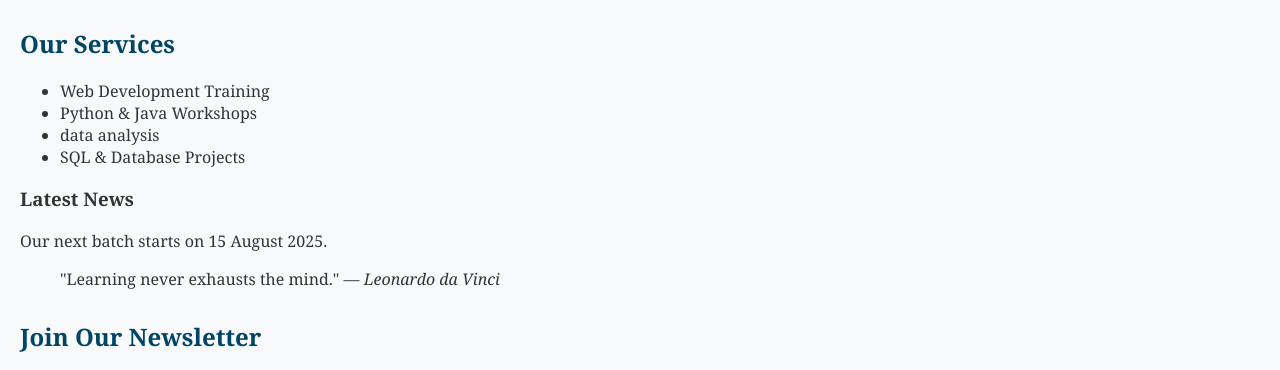
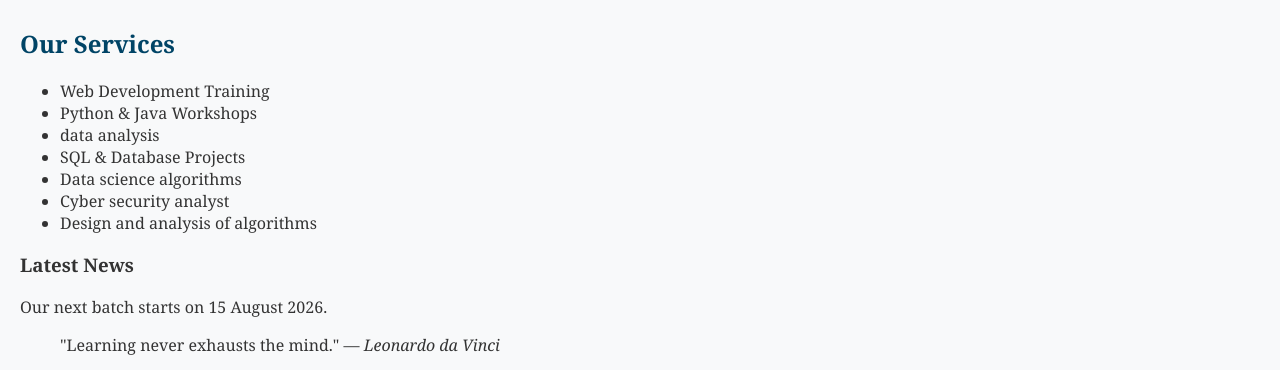
Before and after one commit to Punith2412/Web-Development, a website: page index.html in a window 1280 px wide. Shown: the part 380-750 px from the top of the page. Drawn offline with nearby package versions, Linux system fonts and the light colour scheme.

Commit message:
index.html

```diff
--- a/index.html
+++ b/index.html
@@ -3,7 +3,7 @@
 <head>
     <meta charset="UTF-8">
     <meta name="viewport" content="width=device-width, initial-scale=1.0">
-    <title>Arthya Chankya - Home</title>
+    <title>P Academy - Home</title>
     <!-- External CSS Link -->
     <link rel="stylesheet" href="css/style.css">
 </head>
@@ -45,10 +45,13 @@
                 <li>Python & Java Workshops</li>
                 <li>data analysis</li>
                 <li>SQL & Database Projects</li>
+                <li>Data science algorithms</li>
+                <li>Cyber security analyst</li>
+                <li>Design and analysis of algorithms</li>
             </ul>
             <article>
                 <h3>Latest News</h3>
-                <p>Our next batch starts on <time datetime="2025-08-15">15 August 2025</time>.</p>
+                <p>Our next batch starts on <time datetime="2025-08-15">15 August 2026</time>.</p>
                 <blockquote>
                     "Learning never exhausts the mind." — <cite>Leonardo da Vinci</cite>
                 </blockquote>
@@ -71,6 +74,9 @@
                     <option value="Python Programming">Python Programming</option>
                     <option value="Java Programming">Java Programming</option>
                     <option value="SQL & Database">SQL & Database</option>
+                    <option value="Cyber security analyst">SQL & Database</option>
+                    <option value="Data science algorithms">SQL & Database</option>
+                    <option value="Design and analysis of algorithms">SQL & Database</option>
                 </select>
 
                 <input type="submit" value="Subscribe" class="btn">
```
